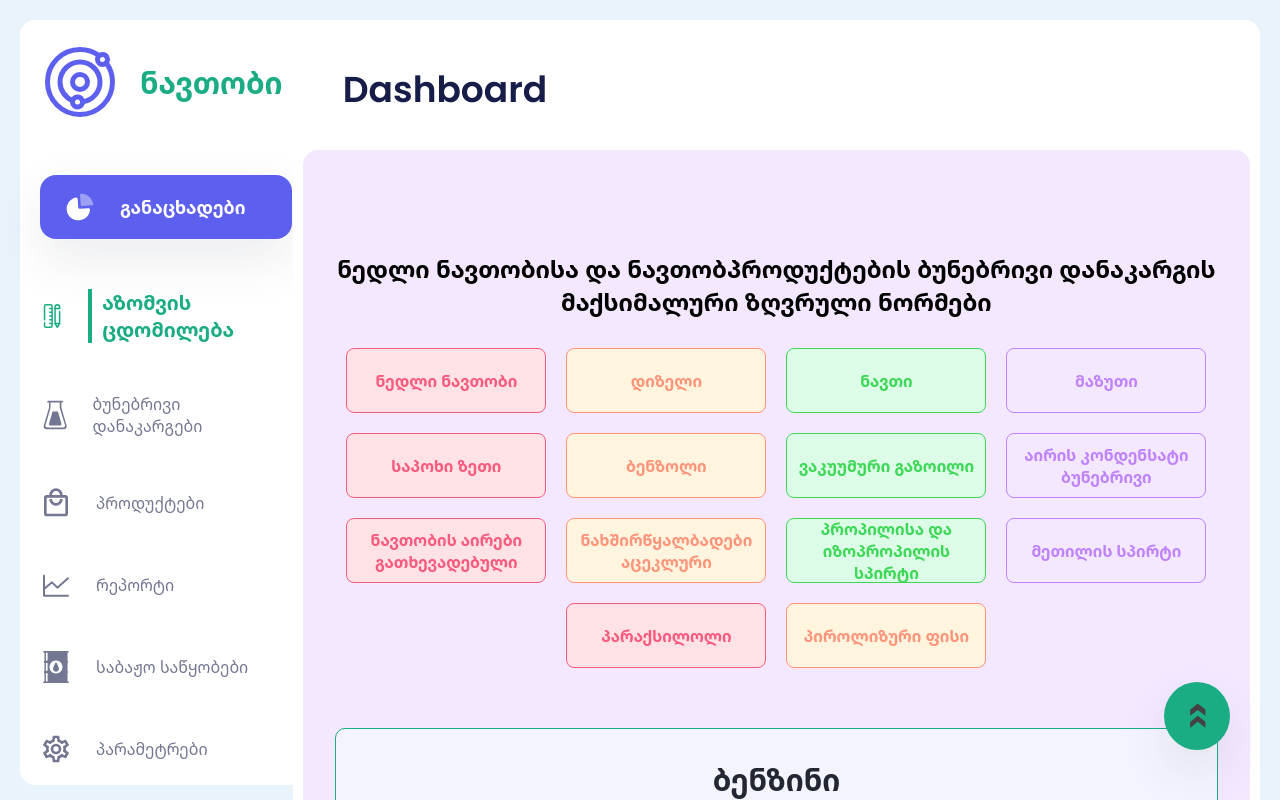
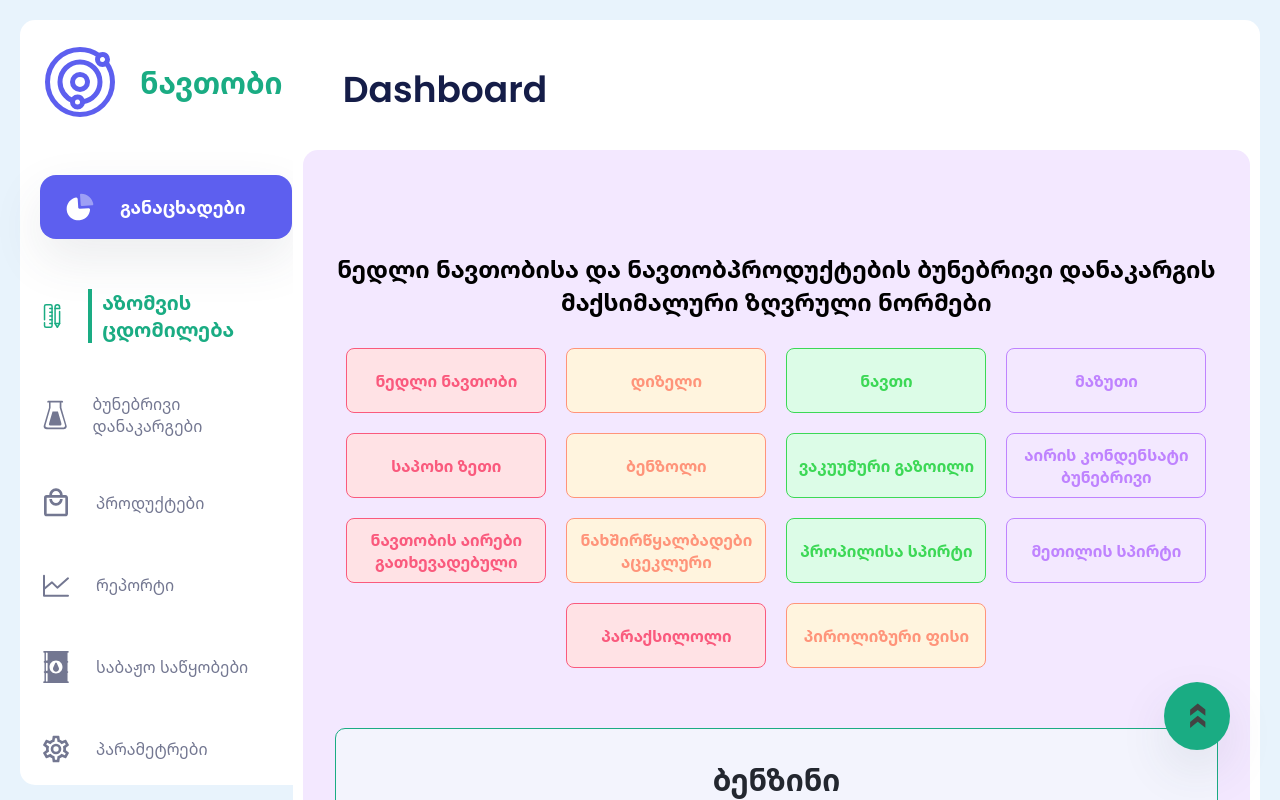
Before and after one commit to irakli85/Oil-Dashboard, a React (Vite) app: page /wastage in a window 1280 px wide. Shown: the top 800 px of the page. Built offline with nearby package versions, Linux system fonts and the light colour scheme.

Commit message:
first commit

```diff
--- a/src/components/Wastage.jsx
+++ b/src/components/Wastage.jsx
@@ -155,7 +155,7 @@ const Wastage = () => {
             <WastBtn3 onClick={handleClickScroll11}
                 variants={buttonVariants}
                 whileHover="hover3"
-                >პროპილისა და იზოპროპილის სპირტი</WastBtn3>
+                >პროპილისა სპირტი</WastBtn3>
 
             <WastBtn4 onClick={handleClickScroll12}
                 variants={buttonVariants}
```
